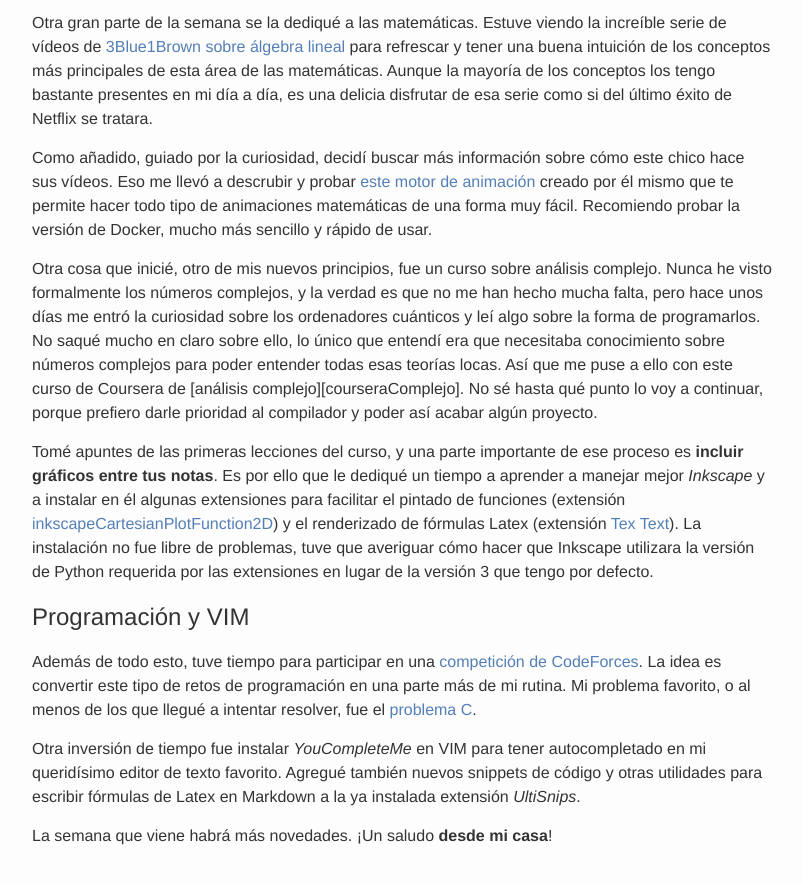
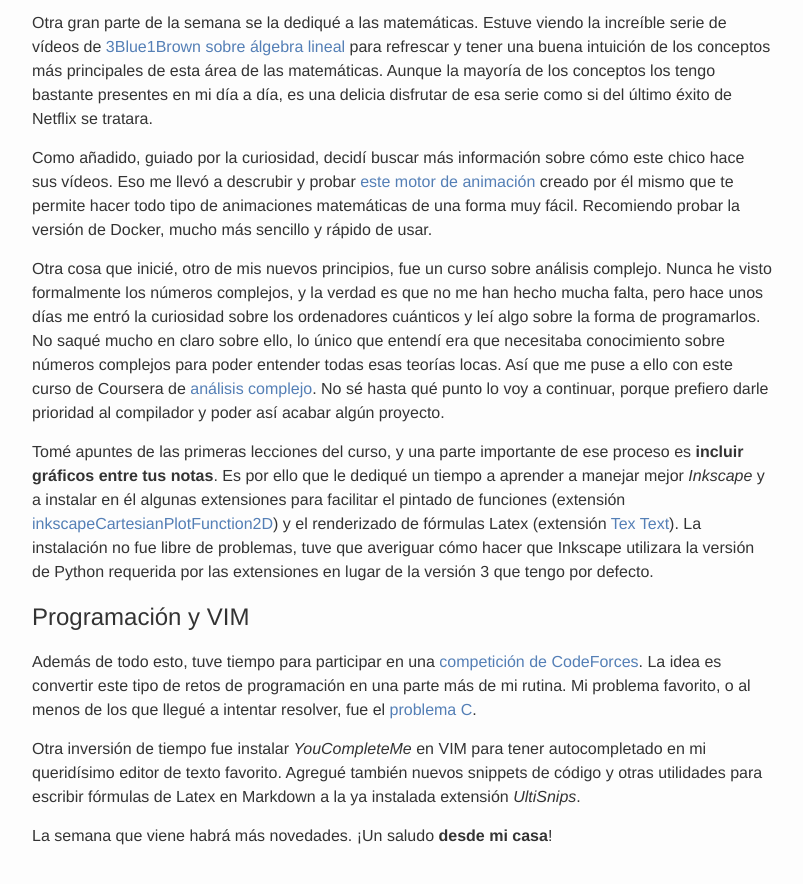
Before and after one commit to guiferviz/guiferviz.github.io, a Jekyll site: the page built from _posts/2020-04-08-week-15.md, in a window 1280 px wide and 900 px high, scrolled down 1616 px. Shown: the top 884 px of the window, without its empty margins (238-1041 px from the left). Built offline with Jekyll 4.4.1, drawn with Linux system fonts in a browser that asks for light colours; comment, search, counter and statistics services are not loaded; some of the changed lines change nothing that is shown.

Commit message:
Adding link to Complex Analysis Coursera course.

```diff
--- a/_posts/2020-04-08-week-15.md
+++ b/_posts/2020-04-08-week-15.md
@@ -131,6 +131,7 @@ La semana que viene habrá más novedades.
 [wikipediaBinding]: https://en.wikipedia.org/wiki/Language_binding
 [codeforcesContest]: https://codeforces.com/contest/1333
 [codeforcesProblemC]: https://codeforces.com/contest/1333/problem/C
+[courseraComplejo]: https://www.coursera.org/learn/complex-analysis/
 [inkscapePlot]: https://github.com/fsmMLK/inkscapeCartesianPlotFunction2D
 [inkscapeTex]: https://github.com/textext/textext
 [essenceLinearAlgebra]: https://www.youtube.com/playlist?list=PLZHQObOWTQDPD3MizzM2xVFitgF8hE_ab
```
